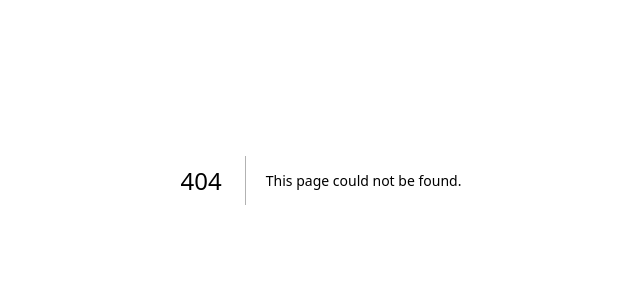
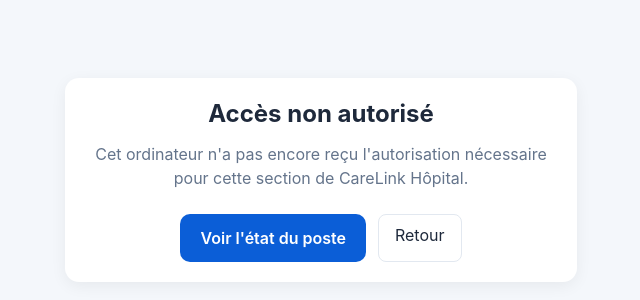
Before and after one commit to togninateemmanuel-alt/carelink, a Next.js app: page /hospital/unauthorized in a window 1280 px wide. Before the commit this address had no page. Shown: the part 220-520 px from the top of the page, without its empty margins (319-959 px from the left). Built offline with nearby package versions, Linux system fonts and the light colour scheme.

Commit message:
feat(hospital): add unauthorized workstation page

```diff
--- /dev/null
+++ b/app/hospital/unauthorized/page.tsx
@@ -0,0 +1,16 @@
+import Link from "next/link";
+
+export default function HospitalUnauthorizedPage() {
+  return (
+    <main className="min-h-screen bg-background px-5 py-12 flex items-center justify-center">
+      <div className="card max-w-lg w-full text-center">
+        <h1 className="text-2xl font-bold text-text-primary">Accès non autorisé</h1>
+        <p className="text-text-secondary mt-3">Cet ordinateur n'a pas encore reçu l'autorisation nécessaire pour cette section de CareLink Hôpital.</p>
+        <div className="flex gap-3 justify-center mt-6">
+          <Link href="/hospital/activate" className="btn-primary">Voir l'état du poste</Link>
+          <Link href="/hospital" className="px-4 py-2 rounded-lg border border-border">Retour</Link>
+        </div>
+      </div>
+    </main>
+  );
+}
```
